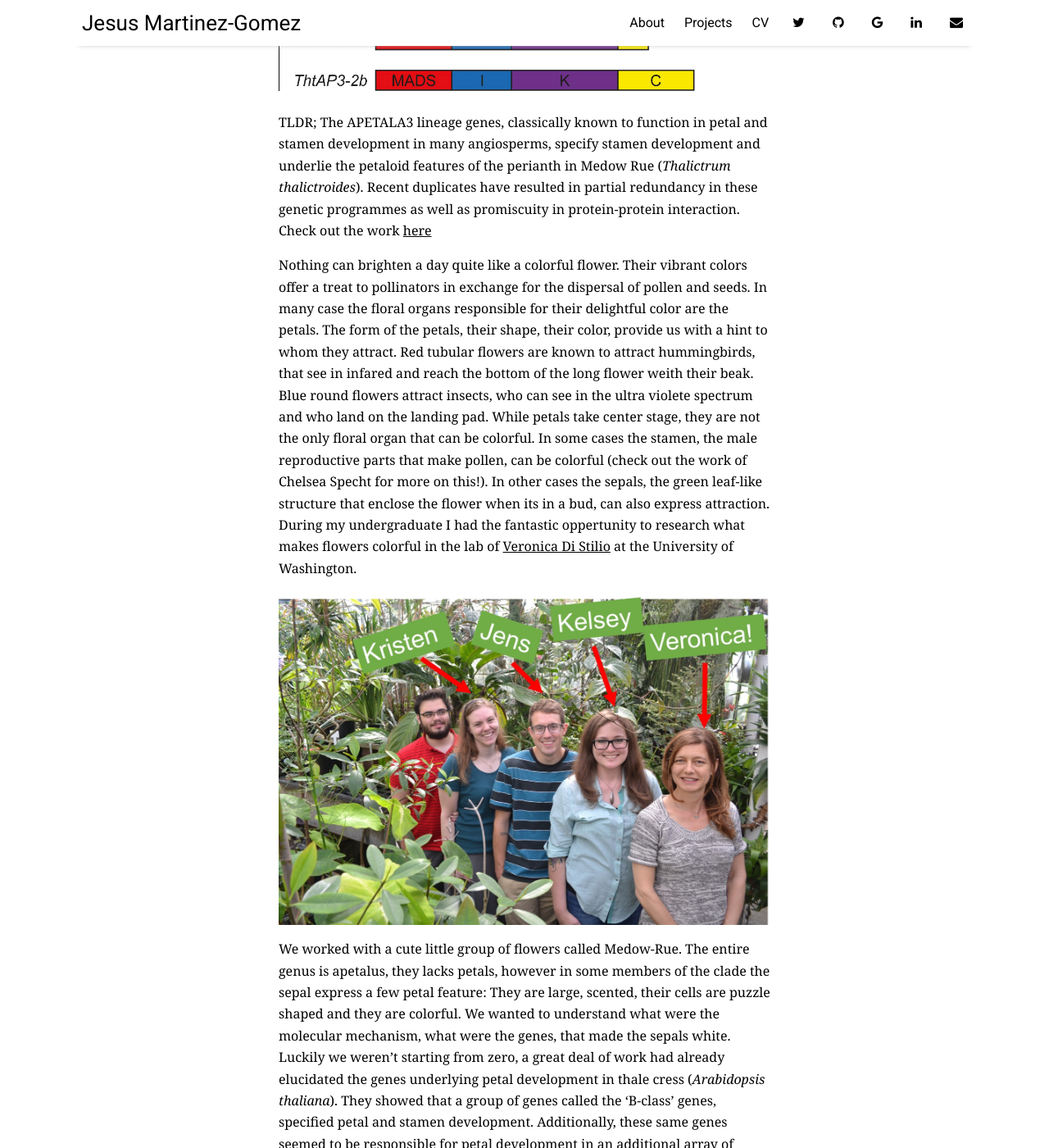
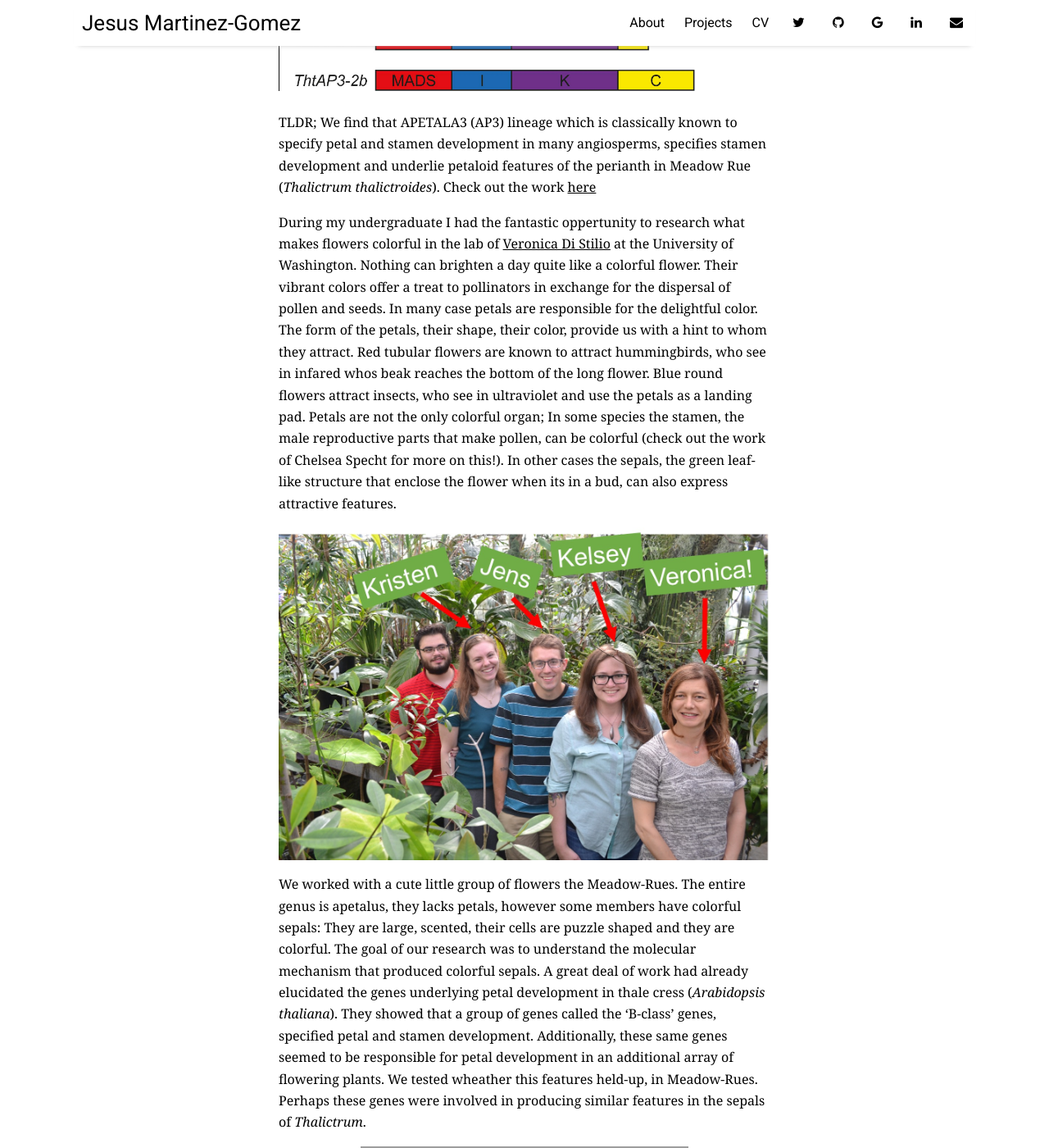
Before and after one commit to Jesusthebotanist/Jesusthebotanist.github.io, a Jekyll site: the page built from _posts/2018-01-15-Flower-Development.md, in a window 1280 px wide and 1400 px high, scrolled down 261 px. Shown: the whole window at 82% size. Built offline with Jekyll 4.4.1, drawn with Linux system fonts in a browser that asks for light colours; nearby versions of some CDN libraries; some of the changed text lies outside the part shown; grey boxes are pictures that could not be loaded.

Commit message:
updated Flower Development

```diff
--- a/_posts/2018-01-15-Flower-Development.md
+++ b/_posts/2018-01-15-Flower-Development.md
@@ -6,13 +6,13 @@ categories: Projects
 image: AP3s.jpg
 ---
 
-TLDR; The APETALA3 lineage genes, classically known to function in petal and stamen development in many angiosperms, specify stamen development and underlie the petaloid features of the perianth in Medow Rue (*Thalictrum thalictroides*). Recent duplicates have resulted in partial redundancy in these genetic programmes as well as promiscuity in protein-protein interaction. Check out the work [here](https://www.frontiersin.org/articles/10.3389/fpls.2018.00334/abstract)
+TLDR; We find that APETALA3 (AP3) lineage which is classically known to specify petal and stamen development in many angiosperms, specifies stamen development and underlie petaloid features of the perianth in Meadow Rue (*Thalictrum thalictroides*). Check out the work [here](https://www.frontiersin.org/articles/10.3389/fpls.2018.00334/abstract)
 
-Nothing can brighten a day quite like a colorful flower. Their vibrant colors offer a treat to pollinators in exchange for the dispersal of pollen and seeds. In many case the floral organs responsible for their delightful color are the petals. The form of the petals, their shape, their color, provide us with a hint to whom they attract. Red tubular flowers are known to attract hummingbirds, that see in infared and reach the bottom of the long flower weith their beak.  Blue round flowers attract insects, who can see in the ultra violete spectrum and who land on the landing pad. While petals take center stage, they are not the only floral organ that can be colorful. In some cases the stamen, the male reproductive parts that make pollen, can be colorful (check out the work of Chelsea Specht for more on this!). In other cases the sepals, the green leaf-like structure that enclose the flower when its in a bud, can also express attraction. During my undergraduate I had the fantastic oppertunity to research what makes flowers colorful in the lab of [Veronica Di Stilio](http://faculty.washington.edu/distilio/) at the University of Washington.
+During my undergraduate I had the fantastic oppertunity to research what makes flowers colorful in the lab of [Veronica Di Stilio](http://faculty.washington.edu/distilio/) at the University of Washington. Nothing can brighten a day quite like a colorful flower. Their vibrant colors offer a treat to pollinators in exchange for the dispersal of pollen and seeds. In many case petals are responsible for the delightful color. The form of the petals, their shape, their color, provide us with a hint to whom they attract. Red tubular flowers are known to attract hummingbirds, who see in infared whos beak reaches the bottom of the long flower. Blue round flowers attract insects, who see in ultraviolet and use the petals as a landing pad. Petals are not the only colorful organ; In some species the stamen, the male reproductive parts that make pollen, can be colorful (check out the work of Chelsea Specht for more on this!). In other cases the sepals, the green leaf-like structure that enclose the flower when its in a bud, can also express attractive features.
 
 <img src="/assets/img/DiStilioLab.jpg">
 
-We worked with a cute little group of flowers called Medow-Rue. The entire genus is apetalus, they lacks petals, however in some members of the clade the sepal express a few petal feature: They are large, scented, their cells are puzzle shaped and they are colorful. We wanted to understand what were the molecular mechanism, what were the genes, that made the sepals white. Luckily we weren't starting from zero, a great deal of work had already elucidated the genes underlying petal development in thale cress (*Arabidopsis thaliana*). They showed that a group of genes called the 'B-class' genes, specified petal and stamen development. Additionally, these same genes seemed to be responsible for petal development in an additional array of flowering plants. Perhaps these genes were involved in producing similar features in the sepals of *Thalictrum*.
+We worked with a cute little group of flowers the Meadow-Rues. The entire genus is apetalus, they lacks petals, however some members have colorful sepals: They are large, scented, their cells are puzzle shaped and they are colorful. The goal of our research was to understand the molecular mechanism that produced colorful sepals. A great deal of work had already elucidated the genes underlying petal development in thale cress (*Arabidopsis thaliana*). They showed that a group of genes called the 'B-class' genes, specified petal and stamen development. Additionally, these same genes seemed to be responsible for petal development in an additional array of flowering plants. We tested wheather this features held-up, in Meadow-Rues. Perhaps these genes were involved in producing similar features in the sepals of *Thalictrum*.
 
 <img src="/assets/img/WSepals.jpg">
 
```
